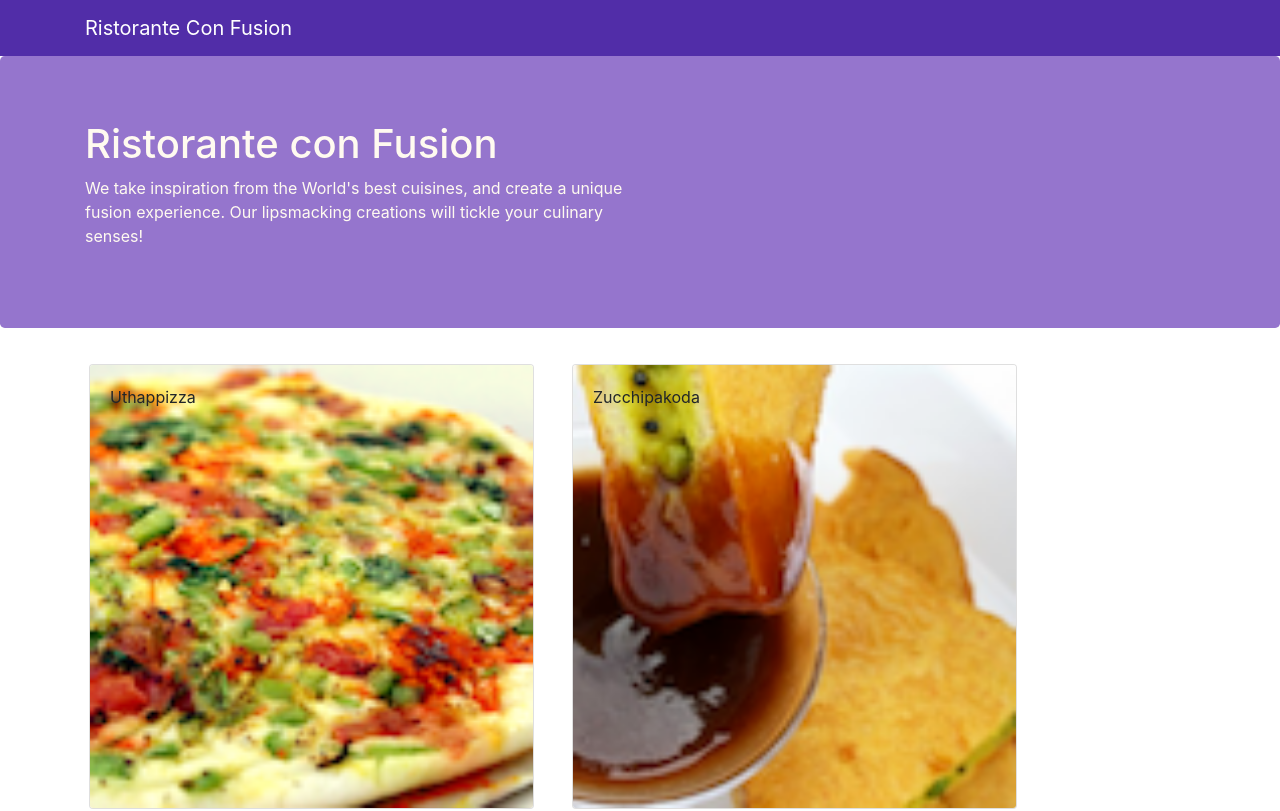
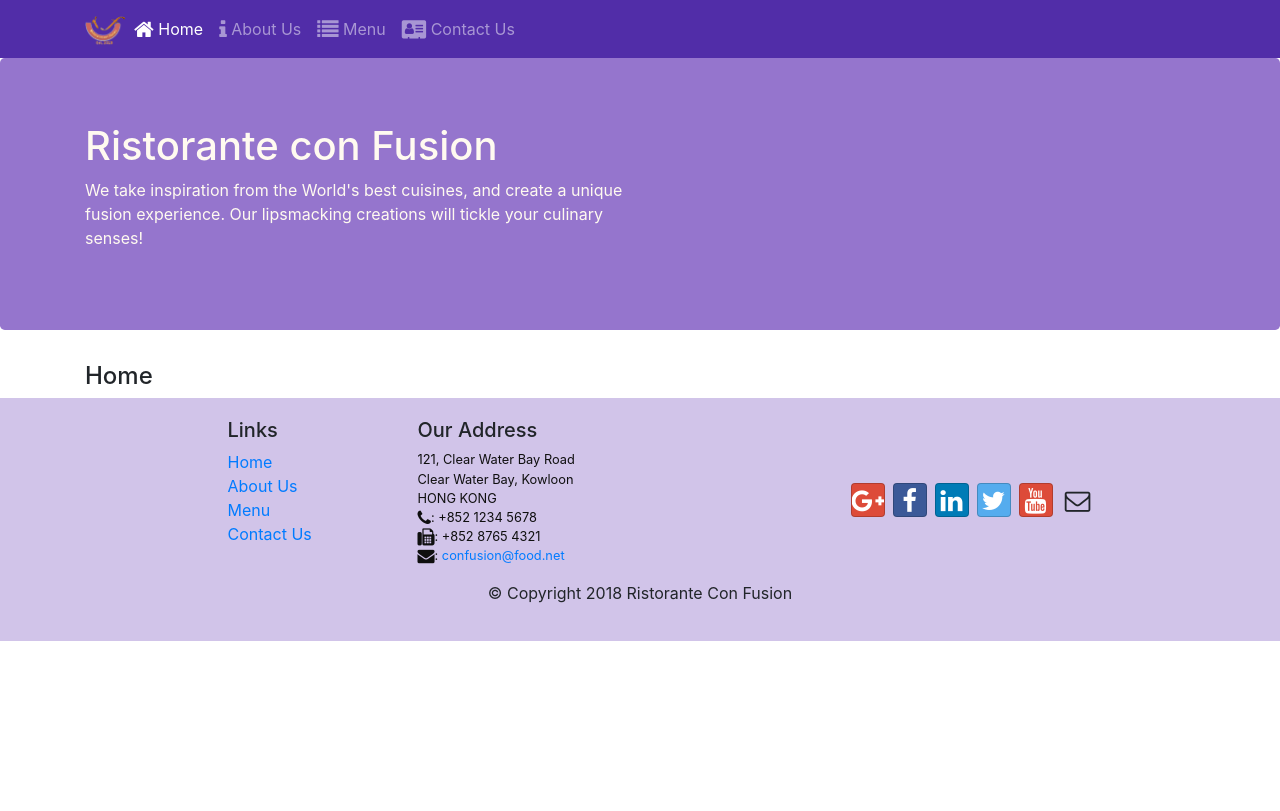
Before and after one commit to yassinblanco/conFusion-react, a React (Create React App) app: page /home in a window 1280 px wide. Shown: the top 811 px of the page. Built offline with nearby package versions, Linux system fonts and the light colour scheme.

Commit message:
React Router

```diff
--- a/package.json
+++ b/package.json
@@ -9,6 +9,7 @@
     "react": "^16.9.0",
     "react-dom": "^16.9.0",
     "react-popper": "^1.3.4",
+    "react-router-dom": "^5.0.1",
     "react-scripts": "3.1.1",
     "reactstrap": "^8.0.1"
   },
--- a/src/App.js
+++ b/src/App.js
@@ -1,15 +1,18 @@
 import React from 'react';
 import './App.css';
 import Main from "./components/MainComponent";
+import {BrowserRouter} from "react-router-dom";
 
 class App extends React.Component {
 
   render(){
     return (
-      <div className="App">
-        <Main />
-      </div>
-    );
+      <BrowserRouter>
+        <div className="App">
+          <Main />
+         </div>
+      </BrowserRouter>
+          );
   }
 
 }
--- a/src/components/FooterComponent.js
+++ b/src/components/FooterComponent.js
@@ -1,4 +1,5 @@
 import React from 'react';
+import {Link} from 'react-router-dom';
 
 function Footer(props) {
     return(
@@ -8,10 +9,10 @@ function Footer(props) {
                 <div className="col-4 offset-1 col-sm-2">
                     <h5>Links</h5>
                     <ul className="list-unstyled">
-                        <li><a href="#">Home</a></li>
-                        <li><a href="#">About</a></li>
-                        <li><a href="#">Menu</a></li>
-                        <li><a href="contactus.html">Contact</a></li>
+                        <li><Link to="/home">Home</Link></li>
+                        <li><Link to="/aboutus">About Us</Link></li>
+                        <li><Link to="/menu">Menu</Link></li>
+                        <li><Link to="/contactus">Contact Us</Link></li>
                     </ul>
                 </div>
                 <div className="col-7 col-sm-4">
--- a/src/components/HeaderComponent.js
+++ b/src/components/HeaderComponent.js
@@ -1,15 +1,46 @@
 import React, {Component} from 'react';
-import {Navbar, NavbarBrand, Jumbotron} from 'reactstrap';
+import { Nav, Navbar, NavbarBrand, NavbarToggler, Collapse, NavItem, Jumbotron } from 'reactstrap';
+import { NavLink } from 'react-router-dom';
 
+class Header extends Component {
+    constructor(props) {
+        super(props);
 
-class Header extends Component{
+        this.toggleNav = this.toggleNav.bind(this);
+        this.state = {
+          isNavOpen: false
+        };
+      }
 
-    render(){
-        return (
-        <React.Fragment>
-            <Navbar dark >
+      toggleNav() {
+        this.setState({
+          isNavOpen: !this.state.isNavOpen
+        });
+      }
+
+    render() {
+        return(
+            <div>
+                <Navbar dark expand="md">
                     <div className="container">
-                    <NavbarBrand href="/">Ristorante Con Fusion</NavbarBrand>
+                        <NavbarToggler onClick={this.toggleNav} />
+                        <NavbarBrand className="mr-auto" href="/"><img src='assets/images/logo.png' height="30" width="41" alt='Ristorante Con Fusion' /></NavbarBrand>
+                        <Collapse isOpen={this.state.isNavOpen} navbar>
+                            <Nav navbar>
+                            <NavItem>
+                                <NavLink className="nav-link"  to='/home'><span className="fa fa-home fa-lg"></span> Home</NavLink>
+                            </NavItem>
+                            <NavItem>
+                                <NavLink className="nav-link" to='/aboutus'><span className="fa fa-info fa-lg"></span> About Us</NavLink>
+                            </NavItem>
+                            <NavItem>
+                                <NavLink className="nav-link"  to='/menu'><span className="fa fa-list fa-lg"></span> Menu</NavLink>
+                            </NavItem>
+                            <NavItem>
+                                <NavLink className="nav-link" to='/contactus'><span className="fa fa-address-card fa-lg"></span> Contact Us</NavLink>
+                            </NavItem>
+                            </Nav>
+                        </Collapse>
                     </div>
                 </Navbar>
                 <Jumbotron>
@@ -22,7 +53,7 @@ class Header extends Component{
                         </div>
                     </div>
                 </Jumbotron>
-        </React.Fragment>
+            </div>
         );
     }
 }
--- /dev/null
+++ b/src/components/HomeComponent.js
@@ -0,0 +1,12 @@
+import React from 'react';
+
+
+const Home = props => {
+    return(
+        <div className="container">
+            <h4>Home</h4>
+        </div>
+    );
+}
+
+export default Home;
--- a/src/components/MainComponent.js
+++ b/src/components/MainComponent.js
@@ -1,30 +1,35 @@
 import React, {Component} from 'react';
 import Header from './HeaderComponent';
+import Home from './HomeComponent';
 import Menu from "./MenuComponent";
-import Dishdetail from "./DishdetailComponent";
+//import Dishdetail from "./DishdetailComponent";
 import Footer from "./FooterComponent";
 import {DISHES} from "../shared/dishes";
+import {Switch, Route, Redirect} from "react-router-dom";
 
 
 class Main extends Component{
     constructor(props){
         super(props);
         this.state = {
-          dishes : DISHES,
-          selectedDish: null
+          dishes : DISHES
+
         }
       }
 
-      onDishSelect = (dishId) => {
-        this.setState({selectedDish: dishId});
-      }
 
     render(){
+        const HomePage = () => {
+            return <Home/>
+        }
         return(
             <div>
                 <Header />
-                <Menu dishes={this.state.dishes} onClick={dishId => this.onDishSelect(dishId)}/>
-                <Dishdetail dish={this.state.dishes.filter( dish => dish.id === this.state.selectedDish)[0]}/>
+                    <Switch>
+                        <Route path="/home" component={HomePage}/>
+                        <Route exact path="/menu" component={() => <Menu dishes={this.state.dishes}/>} />
+                        <Redirect to="/home"  />
+                    </Switch>
                 <Footer />
             </div>
         );
--- a/src/components/MenuComponent.js
+++ b/src/components/MenuComponent.js
@@ -1,9 +1,9 @@
 import React from 'react';
 import {Card, CardImg, CardImgOverlay,  CardTitle} from 'reactstrap';
 
-const RenderMenuItem = ({dish, onClick}) => {
+const RenderMenuItem = ({dish}) => {
     return (
-        <Card onClick={() => onClick(dish.id)}>
+        <Card >
             <CardImg width="100%" src={dish.image} alt={dish.name}/>
             <CardImgOverlay>
                 <CardTitle>{dish.name}</CardTitle>
@@ -17,7 +17,7 @@ const Menu = props => {
         const menu = props.dishes.map(dish => {
             return (
             <div key={dish.id} className="col-12 col-md-5 m-1">
-               <RenderMenuItem dish={dish} onClick={props.onClick} />
+               <RenderMenuItem dish={dish} />
             </div>
             );
         });
```
Also changed, not shown: 1 other file (tests, documents, lock files or other folders). Lines whose indentation alone changed are shown as unchanged.
